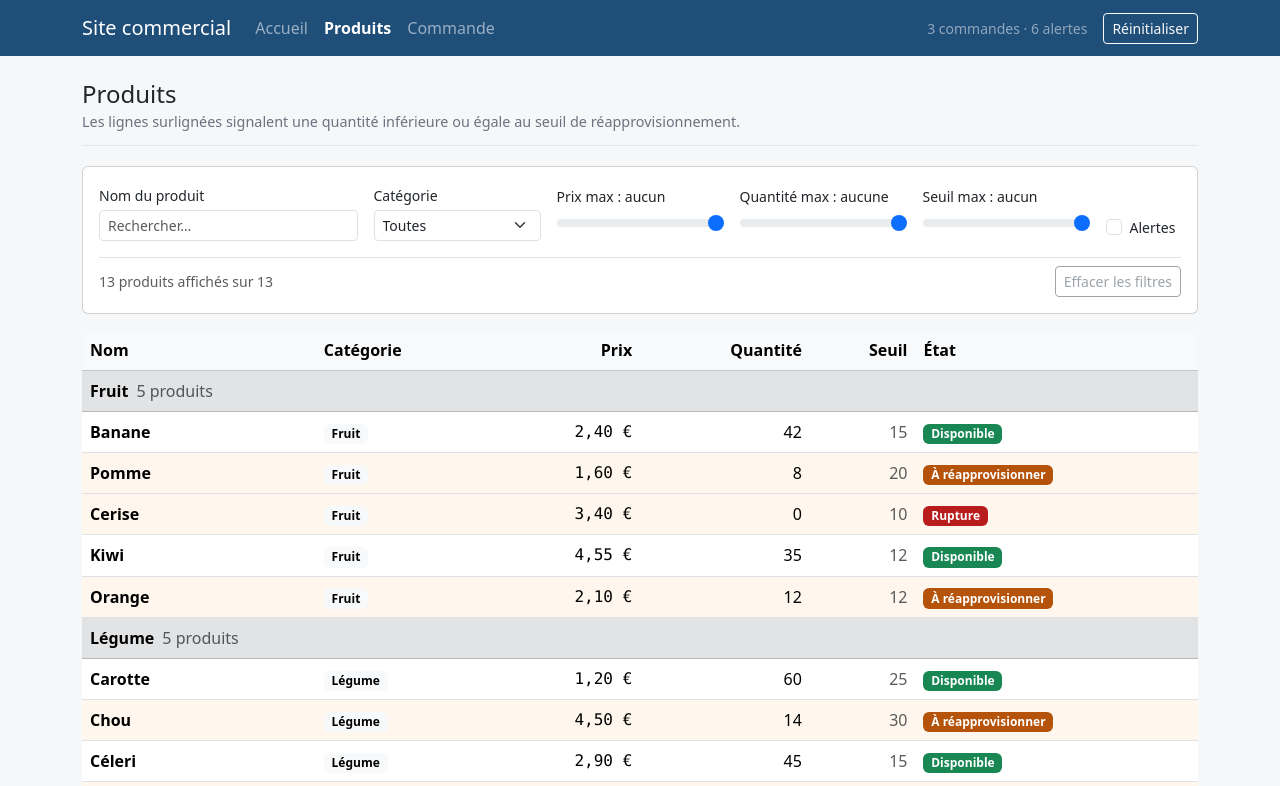
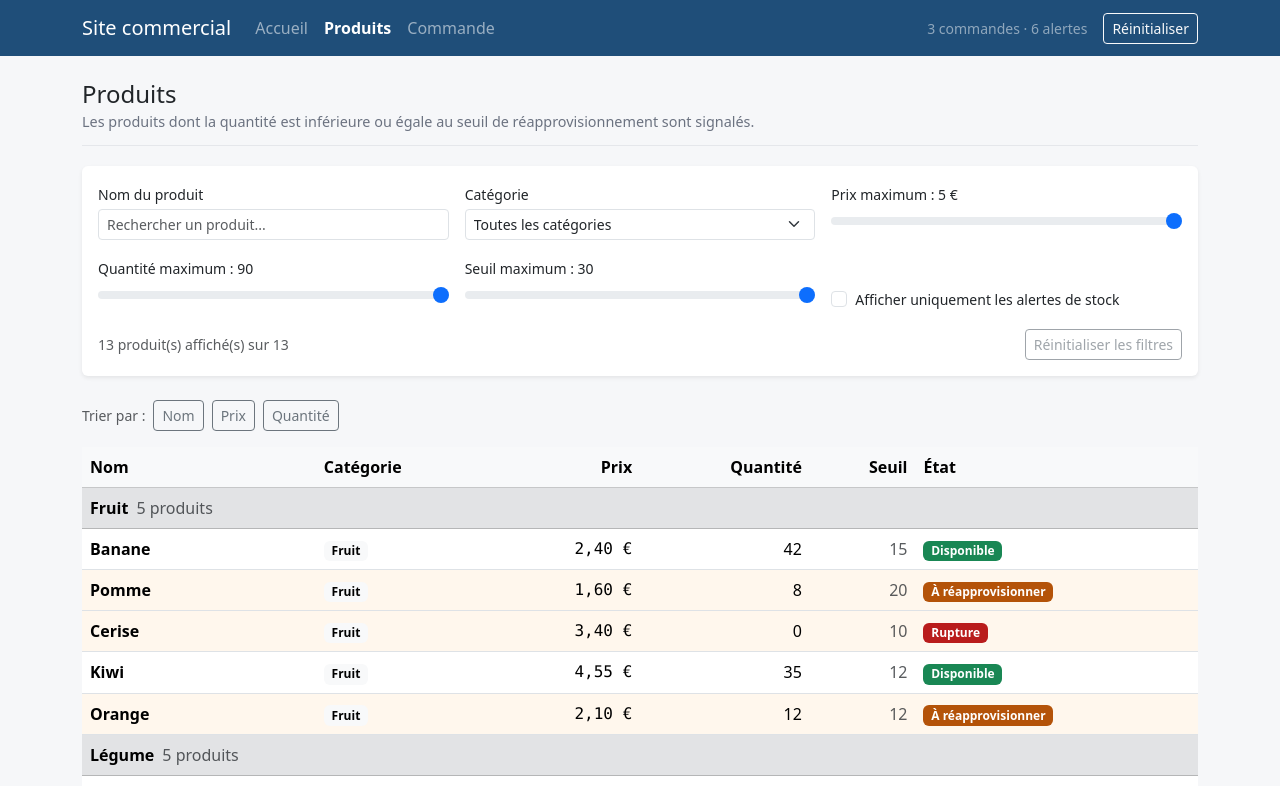
Before and after one commit to wenkais196-Gabriel/mini-projet-site-commercial, a React (Vite) app: page /produits in a window 1280 px wide. Shown: the top 786 px of the page. Built offline with nearby package versions, Linux system fonts and the light colour scheme.

Commit message:
feat: partie produit termine

```diff
--- /dev/null
+++ b/src/components/produits/CheckboxFiltre.jsx
@@ -0,0 +1,22 @@
+export function CheckboxFiltre({
+  id,
+  label,
+  checked,
+  onChange,
+}) {
+  return (
+    <div className="form-check">
+      <input
+        id={id}
+        type="checkbox"
+        className="form-check-input"
+        checked={checked}
+        onChange={(evenement) => onChange(evenement.target.checked)}
+      />
+
+      <label className="form-check-label small" htmlFor={id}>
+        {label}
+      </label>
+    </div>
+  );
+}
--- a/src/components/produits/FiltreProduits.jsx
+++ b/src/components/produits/FiltreProduits.jsx
@@ -1,27 +1,7 @@
-/**
- * FiltreProduits — composant NON STANDARD « orchestrateur » (et réutilisable).
- *
- * Il est totalement CONTRÔLÉ : il ne stocke aucune valeur. Il reçoit l'état des
- * filtres et remonte chaque modification. C'est le même schéma que la SearchBar de
- * l'exercice 4, étendu aux 5 attributs du produit.
- *
- * TODO (responsable : SUI Wenhui) — améliorations attendues :
- *   - extraire les 3 petits composants réutilisables du cours (InputFiltre,
- *     CheckboxFiltre, RangeFiltre) et les réutiliser ici ET dans la page Commande ;
- *   - ajouter un bouton « Effacer les filtres » et un compteur de résultats ;
- *   - mémoïser si besoin (voir chapitre memoisation).
- *
- * @param {{
- *   valeurs: { nom: string, categorie: string, prixMax: number|null,
- *              quantiteMax: number|null, seuilMax: number|null, seulementAlertes: boolean },
- *   bornes: { prix: [number, number], quantite: [number, number], seuil: [number, number] },
- *   categories: string[],
- *   nbResultats: number,
- *   nbTotal: number,
- *   onChange: (cle: string, valeur: string|number|boolean|null) => void,
- *   onReinitialiser: () => void
- * }} props
- */
+import { InputFiltre } from "./InputFiltre.jsx";
+import { CheckboxFiltre } from "./CheckboxFiltre.jsx";
+import { RangeFiltre } from "./RangeFiltre.jsx";
+
 export function FiltreProduits({
   valeurs,
   bornes,
@@ -31,8 +11,6 @@ export function FiltreProduits({
   onChange,
   onReinitialiser,
 }) {
-  /* Un Range ne sait pas représenter « pas de filtre » : 0 signifie « aucun
-     prix négatif », on l'affiche donc en nombre. Voir le choix dans le README. */
   const aucunFiltre =
     valeurs.nom === "" &&
     valeurs.categorie === "" &&
@@ -42,34 +20,35 @@ export function FiltreProduits({
     !valeurs.seulementAlertes;
 
   return (
-    <div className="card mb-3">
+    <section className="card border-0 shadow-sm mb-4">
       <div className="card-body">
-        <div className="row g-3 align-items-end">
-          <div className="col-12 col-md-4 col-lg-3">
-            <label className="form-label small mb-1" htmlFor="filtre-nom">
-              Nom du produit
-            </label>
-            <input
+        <div className="row g-3">
+          <div className="col-md-4">
+            <InputFiltre
               id="filtre-nom"
-              type="text"
-              className="form-control form-control-sm"
-              placeholder="Rechercher…"
+              label="Nom du produit"
+              placeholder="Rechercher un produit..."
               value={valeurs.nom}
-              onChange={(evenement) => onChange("nom", evenement.target.value)}
+              onChange={(valeur) => onChange("nom", valeur)}
             />
           </div>
 
-          <div className="col-6 col-md-3 col-lg-2">
-            <label className="form-label small mb-1" htmlFor="filtre-categorie">
+          <div className="col-md-4">
+            <label
+              className="form-label small mb-1"
+              htmlFor="filtre-categorie"
+            >
               Catégorie
             </label>
             <select
               id="filtre-categorie"
               className="form-select form-select-sm"
               value={valeurs.categorie}
-              onChange={(evenement) => onChange("categorie", evenement.target.value)}
+              onChange={(evenement) =>
+                onChange("categorie", evenement.target.value)
+              }
             >
-              <option value="">Toutes</option>
+              <option value="">Toutes les catégories</option>
               {categories.map((categorie) => (
                 <option key={categorie} value={categorie}>
                   {categorie}
@@ -78,94 +57,88 @@ export function FiltreProduits({
             </select>
           </div>
 
-          <div className="col-6 col-md-3 col-lg-2">
-            <label className="form-label small mb-1" htmlFor="filtre-prix">
-              Prix max : {valeurs.prixMax === null ? "aucun" : `${valeurs.prixMax.toFixed(2).replace(".", ",")} €`}
-            </label>
-            <input
+          <div className="col-md-4">
+            <RangeFiltre
               id="filtre-prix"
-              type="range"
-              className="form-range"
+              label={`Prix maximum : ${
+                valeurs.prixMax ?? bornes.prix[1]
+              } €`}
+              value={valeurs.prixMax ?? bornes.prix[1]}
               min={bornes.prix[0]}
               max={bornes.prix[1]}
               step={0.1}
-              value={valeurs.prixMax ?? bornes.prix[1]}
-              onChange={(evenement) => {
-                const valeur = Number(evenement.target.value);
-                // Ramener le curseur à fond = supprimer le filtre
-                onChange("prixMax", valeur >= bornes.prix[1] ? null : valeur);
-              }}
+              onChange={(valeur) =>
+                onChange(
+                  "prixMax",
+                  valeur >= bornes.prix[1] ? null : valeur
+                )
+              }
             />
           </div>
 
-          <div className="col-6 col-md-3 col-lg-2">
-            <label className="form-label small mb-1" htmlFor="filtre-quantite">
-              Quantité max : {valeurs.quantiteMax ?? "aucune"}
-            </label>
-            <input
+          <div className="col-md-4">
+            <RangeFiltre
               id="filtre-quantite"
-              type="range"
-              className="form-range"
+              label={`Quantité maximum : ${
+                valeurs.quantiteMax ?? bornes.quantite[1]
+              }`}
+              value={valeurs.quantiteMax ?? bornes.quantite[1]}
               min={bornes.quantite[0]}
               max={bornes.quantite[1]}
-              step={1}
-              value={valeurs.quantiteMax ?? bornes.quantite[1]}
-              onChange={(evenement) => {
-                const valeur = Number(evenement.target.value);
-                onChange("quantiteMax", valeur >= bornes.quantite[1] ? null : valeur);
-              }}
+              onChange={(valeur) =>
+                onChange(
+                  "quantiteMax",
+                  valeur >= bornes.quantite[1] ? null : valeur
+                )
+              }
             />
           </div>
 
-          <div className="col-6 col-md-3 col-lg-2">
-            <label className="form-label small mb-1" htmlFor="filtre-seuil">
-              Seuil max : {valeurs.seuilMax ?? "aucun"}
-            </label>
-            <input
+          <div className="col-md-4">
+            <RangeFiltre
               id="filtre-seuil"
-              type="range"
-              className="form-range"
+              label={`Seuil maximum : ${
+                valeurs.seuilMax ?? bornes.seuil[1]
+              }`}
+              value={valeurs.seuilMax ?? bornes.seuil[1]}
               min={bornes.seuil[0]}
               max={bornes.seuil[1]}
-              step={1}
-              value={valeurs.seuilMax ?? bornes.seuil[1]}
-              onChange={(evenement) => {
-                const valeur = Number(evenement.target.value);
-                onChange("seuilMax", valeur >= bornes.seuil[1] ? null : valeur);
-              }}
+              onChange={(valeur) =>
+                onChange(
+                  "seuilMax",
+                  valeur >= bornes.seuil[1] ? null : valeur
+                )
+              }
             />
           </div>
 
-          <div className="col-6 col-md-3 col-lg-1 d-flex align-items-center">
-            <div className="form-check">
-              <input
-                id="filtre-alertes"
-                type="checkbox"
-                className="form-check-input"
-                checked={valeurs.seulementAlertes}
-                onChange={(evenement) => onChange("seulementAlertes", evenement.target.checked)}
-              />
-              <label className="form-check-label small" htmlFor="filtre-alertes">
-                Alertes
-              </label>
-            </div>
+          <div className="col-md-4 d-flex align-items-end">
+            <CheckboxFiltre
+              id="filtre-alertes"
+              label="Afficher uniquement les alertes de stock"
+              checked={valeurs.seulementAlertes}
+              onChange={(valeur) =>
+                onChange("seulementAlertes", valeur)
+              }
+            />
           </div>
         </div>
 
-        <div className="d-flex justify-content-between align-items-center mt-3 pt-2 border-top">
+        <div className="d-flex flex-wrap justify-content-between align-items-center gap-2 mt-3">
           <span className="small text-muted">
-            {nbResultats} produit{nbResultats > 1 ? "s" : ""} affiché{nbResultats > 1 ? "s" : ""} sur {nbTotal}
+            {nbResultats} produit(s) affiché(s) sur {nbTotal}
           </span>
+
           <button
             type="button"
             className="btn btn-sm btn-outline-secondary"
             disabled={aucunFiltre}
             onClick={onReinitialiser}
           >
-            Effacer les filtres
+            Réinitialiser les filtres
           </button>
         </div>
       </div>
-    </div>
+    </section>
   );
 }
--- /dev/null
+++ b/src/components/produits/InputFiltre.jsx
@@ -0,0 +1,24 @@
+export function InputFiltre({
+  id,
+  label,
+  placeholder = "",
+  value,
+  onChange,
+}) {
+  return (
+    <div>
+      <label className="form-label small mb-1" htmlFor={id}>
+        {label}
+      </label>
+
+      <input
+        id={id}
+        type="text"
+        className="form-control form-control-sm"
+        placeholder={placeholder}
+        value={value}
+        onChange={(evenement) => onChange(evenement.target.value)}
+      />
+    </div>
+  );
+}
--- /dev/null
+++ b/src/components/produits/RangeFiltre.jsx
@@ -0,0 +1,30 @@
+export function RangeFiltre({
+  id,
+  label,
+  value,
+  min,
+  max,
+  step = 1,
+  onChange,
+}) {
+  return (
+    <div>
+      <label className="form-label small mb-1" htmlFor={id}>
+        {label}
+      </label>
+
+      <input
+        id={id}
+        type="range"
+        className="form-range"
+        min={min}
+        max={max}
+        step={step}
+        value={value}
+        onChange={(evenement) =>
+          onChange(Number(evenement.target.value))
+        }
+      />
+    </div>
+  );
+}
--- a/src/pages/ProduitsPage.jsx
+++ b/src/pages/ProduitsPage.jsx
@@ -1,20 +1,4 @@
-/* =============================================================================
-   ProduitsPage — liste des produits + filtres sur tous les attributs.
-
-   Rôle de cette page : elle est l'ORCHESTRATEUR. Elle est le seul composant de cet
-   écran à posséder un état (les critères de filtres) et elle fait la jonction :
-     FiltreProduits (remonte les critères) → page (état + filtrage) → TableProduits.
-   FiltreProduits et TableProduits ne se connaissent pas : ils ne communiquent que
-   par l'intermédiaire de leur parent. C'est le « lifting state up » du cours.
-
-   TODO (responsable : SUI Wenhui) — améliorations attendues :
-     - tri par colonne (nom, prix, quantité) ;
-     - filtres sur les 5 attributs à vérifier/soigner, réutilisation des petits
-       composants du cours (InputFiltre / CheckboxFiltre / RangeFiltre) ;
-     - mise en forme du surlignage et de la légende des états.
-   ========================================================================== */
-
-import { useMemo, useState } from "react";
+import { useState } from "react";
 import { FiltreProduits } from "../components/produits/FiltreProduits.jsx";
 import { TableProduits } from "../components/produits/TableProduits.jsx";
 import { useData } from "../store/DataContext.jsx";
@@ -24,7 +8,6 @@ import {
   filtrerProduits,
 } from "../store/selecteurs.js";
 
-/** Valeur initiale = « aucun filtre ». `null` signifie « critère non appliqué ». */
 const FILTRES_INITIAUX = {
   nom: "",
   categorie: "",
@@ -36,19 +19,38 @@ const FILTRES_INITIAUX = {
 
 export function ProduitsPage() {
   const { produits } = useData();
+
   const [filtres, setFiltres] = useState(FILTRES_INITIAUX);
+  const [tri, setTri] = useState({ colonne: "", ordre: "asc" });
 
-  // Données dérivées : les catégories et les bornes des curseurs dépendent des
-  // données, donc on les recalcule quand `produits` change.
-  const categories = useMemo(() => categoriesUtilisees(produits), [produits]);
-  const bornes = useMemo(() => bornesFiltres(produits), [produits]);
-  const produitsAffiches = useMemo(
-    () => filtrerProduits(produits, filtres),
-    [produits, filtres],
-  );
+  const produitsFiltres = filtrerProduits(produits, filtres);
+
+  const produitsAffiches = [...produitsFiltres].sort((a, b) => {
+    if (!tri.colonne) return 0;
+
+    const comparaison =
+      tri.colonne === "nom"
+        ? a.nom.localeCompare(b.nom, "fr")
+        : a[tri.colonne] - b[tri.colonne];
+
+    return tri.ordre === "asc" ? comparaison : -comparaison;
+  });
 
   function changerFiltre(cle, valeur) {
-    setFiltres((precedents) => ({ ...precedents, [cle]: valeur }));
+    setFiltres((precedents) => ({
+      ...precedents,
+      [cle]: valeur,
+    }));
+  }
+
+  function changerTri(colonne) {
+    setTri((precedent) => ({
+      colonne,
+      ordre:
+        precedent.colonne === colonne && precedent.ordre === "asc"
+          ? "desc"
+          : "asc",
+    }));
   }
 
   return (
@@ -56,21 +58,56 @@ export function ProduitsPage() {
       <header className="entete-page">
         <h1>Produits</h1>
         <p className="sous-titre mb-0">
-          Les lignes surlignées signalent une quantité inférieure ou égale au seuil
-          de réapprovisionnement.
+          Les produits dont la quantité est inférieure ou égale au seuil
+          de réapprovisionnement sont signalés.
         </p>
       </header>
 
       <FiltreProduits
         valeurs={filtres}
-        bornes={bornes}
-        categories={categories}
+        bornes={bornesFiltres(produits)}
+        categories={categoriesUtilisees(produits)}
         nbResultats={produitsAffiches.length}
         nbTotal={produits.length}
         onChange={changerFiltre}
         onReinitialiser={() => setFiltres(FILTRES_INITIAUX)}
       />
 
+      <div className="mb-3 d-flex flex-wrap align-items-center gap-2">
+        <span className="small text-muted">Trier par :</span>
+
+        {[
+          { colonne: "nom", libelle: "Nom" },
+          { colonne: "prix", libelle: "Prix" },
+          { colonne: "quantite", libelle: "Quantité" },
+        ].map(({ colonne, libelle }) => (
+          <button
+            key={colonne}
+            type="button"
+            className={`btn btn-sm ${
+              tri.colonne === colonne
+                ? "btn-primary"
+                : "btn-outline-secondary"
+            }`}
+            onClick={() => changerTri(colonne)}
+          >
+            {libelle}
+            {tri.colonne === colonne &&
+              (tri.ordre === "asc" ? " ↑" : " ↓")}
+          </button>
+        ))}
+
+        {tri.colonne && (
+          <button
+            type="button"
+            className="btn btn-sm btn-link text-secondary"
+            onClick={() => setTri({ colonne: "", ordre: "asc" })}
+          >
+            Effacer le tri
+          </button>
+        )}
+      </div>
+
       <TableProduits produits={produitsAffiches} />
     </>
   );
```
Also changed, not shown: 1 other file (tests, documents, lock files or other folders).
